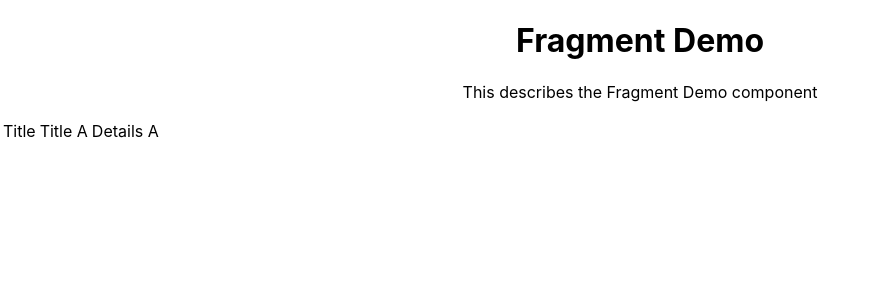
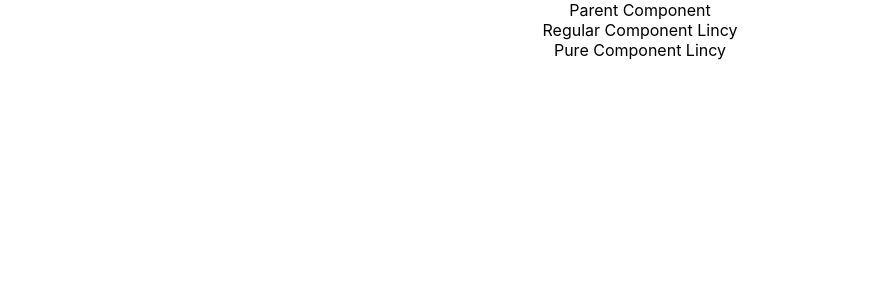
Before and after one commit to Lincy97/React-Tutorials, a React (Create React App) app: page / in a window 1280 px wide. Shown: the top 300 px of the page, without its empty margins (0-877 px from the left). Built offline with nearby package versions, Linux system fonts and the light colour scheme.

Commit message:
Difference Between Regular Comp Class and Pure Comp Class

```diff
--- a/src/App.js
+++ b/src/App.js
@@ -1,14 +1,12 @@
 import logo from './logo.svg';
 import './App.css';
-import FragmentDemo from './components/FragmentDemo';
-import Table from './components/Table';
-
+import ParentComp from './components/ParentComp';
 
 function App() {
   return (
     <div className="App">
-      <FragmentDemo />
-      <Table/>
+      <ParentComp/>
+
     </div>
   );
 }
--- a/src/components/Columns.js
+++ /dev/null
@@ -1,26 +0,0 @@
-import React from 'react'
-
-function Columns() {
-    const items = [
-        {
-            id: 1,
-            title: "Title A",
-            details: "Details A"
-        }
-    ]
-    return(
-        <React.Fragment>
-            {
-                items.map( item => (
-                    <React.Fragment key={item.id}>
-                        <td>Title</td>
-                        <td> {item.title} </td>
-                        <td> {item.details} </td>
-                    </React.Fragment>
-                ))
-            }
-        </React.Fragment>
-    )
-}
-
-export default Columns
--- a/src/components/FragmentDemo.js
+++ /dev/null
@@ -1,12 +0,0 @@
-import React from 'react'
-
-function FragmentDemo() {
-    return(
-        <React.Fragment>
-            <h1>Fragment Demo</h1>
-            <p>This describes the Fragment Demo component</p>
-        </React.Fragment>
-    )
-}
-
-export default FragmentDemo
--- /dev/null
+++ b/src/components/ParentComp.js
@@ -0,0 +1,39 @@
+import React, { Component } from 'react'
+import RegularComp from './RegularComp'
+import PureComp from './PureComp'
+
+class ParentComp extends Component {
+
+    constructor(props) {
+        super(props)
+
+        this.state = {
+            name: "Lincy"
+        }
+    }
+
+    // every 2 seconds, the setState method is called which will rerender the parent component
+    // and if the parent component rerender, the child component will also rerender (unless return false from shouldComponentUpdate )
+    // Regular Comp will rerender, but the Pure Comp is never rerender
+    componentDidMount() {
+        setInterval( () => {
+            this.setState({
+                name: "Lincy"
+            })
+        }, 2000)
+    }
+
+    render() {
+        console.log('***************Parent Comp render***************')
+        return(
+            <div>
+                Parent Component
+                <RegularComp name={this.state.name} ></RegularComp>
+                <PureComp name={this.state.name}></PureComp>
+            </div>
+
+        )
+    }
+}
+
+export default ParentComp
--- /dev/null
+++ b/src/components/PureComp.js
@@ -0,0 +1,12 @@
+import React, { PureComponent } from 'react'
+
+class PureComp extends PureComponent {
+    render() {
+        console.log('Pure Comp render')
+        return(
+            <div>Pure Component {this.props.name}</div>
+        )
+    }
+}
+
+export default PureComp
--- /dev/null
+++ b/src/components/RegularComp.js
@@ -0,0 +1,12 @@
+import React, { Component } from 'react'
+
+class RegularComp extends Component {
+    render() {
+        console.log('Regular Comp render')
+        return(
+            <div>Regular Component {this.props.name} </div>
+        )
+    }
+}
+
+export default RegularComp
--- a/src/components/Table.js
+++ /dev/null
@@ -1,16 +0,0 @@
-import React from 'react'
-import Columns from './Columns'
-
-function Table() {
-    return(
-        <table>
-            <tbody>
-                <tr>
-                    <Columns/>
-                </tr>
-            </tbody>
-        </table>
-    )
-}
-
-export default Table
```
